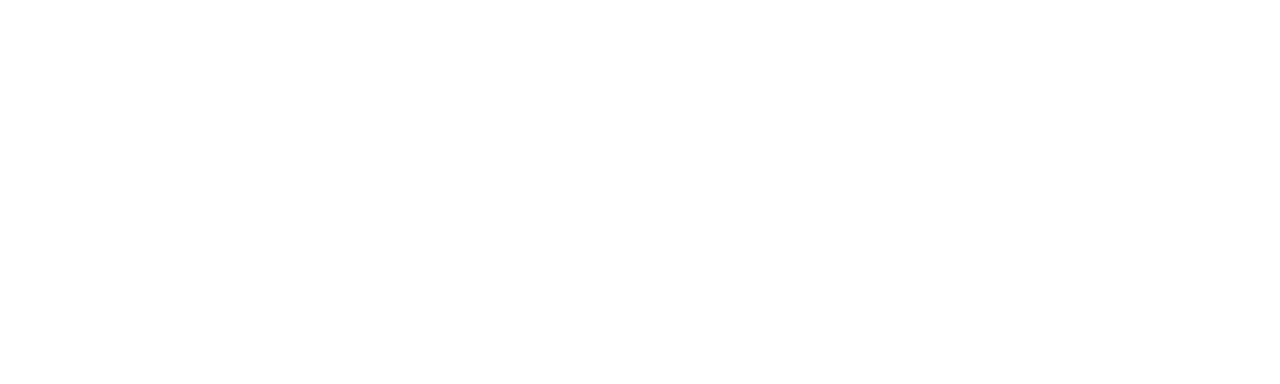
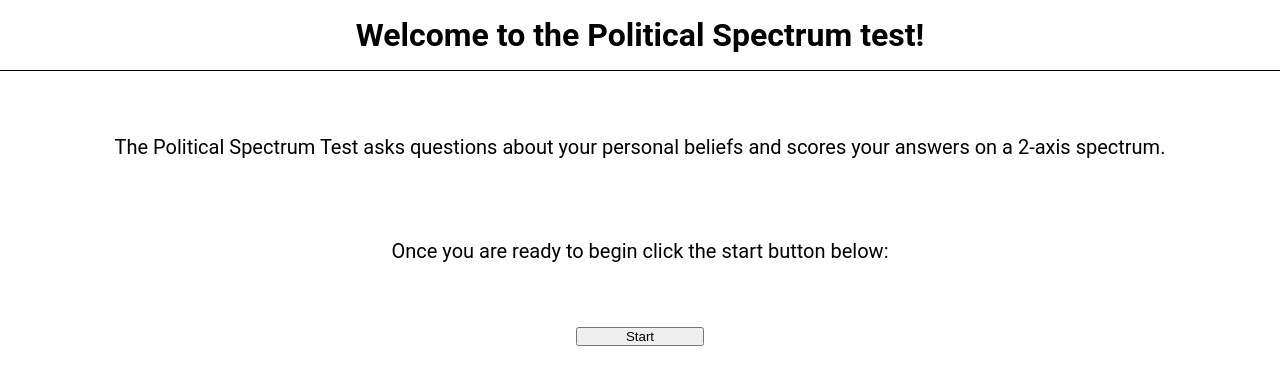
Before and after one commit to JMSONNE/Political-Spectrum, a React (Vite) app: page / in a window 1280 px wide. Shown: the top 384 px of the page. Built offline with nearby package versions, Linux system fonts and the light colour scheme.

Commit message:
created welcome page

```diff
--- a/src/App.jsx
+++ b/src/App.jsx
@@ -1,10 +1,25 @@
 import { useState } from 'react'
+import { Home } from './Components/Home'
+import { Quiz } from './Components/Quiz';
 
 function App() {
 
+  const [start, setStart] = useState(false);
+
+
+  const handleStart = () => {
+    if (start === true) {
+      return (
+        <Quiz />
+      )
+    }
+  }
+
   return (
     <>
-
+      <div>
+        <Home handleStart={handleStart} />
+      </div>
     </>
   )
 }
--- /dev/null
+++ b/src/Components/Home.jsx
@@ -0,0 +1,24 @@
+import React from 'react'
+
+export const Home = ({ handleStart }) => {
+    return (
+        <div style={{ display: 'flex', justifyContent: 'center', flexDirection: 'column' }}>
+            <h1 style={{ padding: '1rem', fontFamily: 'roboto', borderBottom: '1px solid black', textAlign: 'center' }}>
+                Welcome to the Political Spectrum test!
+            </h1>
+
+            <p style={{ textAlign: 'center', padding: '1rem', fontSize: '20px', fontFamily: 'roboto', margin: '3rem' }}>
+                The Political Spectrum Test asks questions about your personal beliefs and scores your answers
+                on a 2-axis spectrum.
+            </p>
+
+            <p style={{ textAlign: 'center', padding: '1rem', fontSize: '20px', fontFamily: 'roboto' }}>
+                Once you are ready to begin click the start button below:
+            </p>
+
+            <button onClick={handleStart} style={{ width: '10vw', alignSelf: 'center', margin: '3rem' }}>
+                Start
+            </button>
+        </div>
+    )
+}
--- /dev/null
+++ b/src/Components/Quiz.jsx
@@ -0,0 +1,7 @@
+import React from 'react'
+
+export const Quiz = () => {
+    return (
+        <div>Quiz</div>
+    )
+}
--- a/src/index.css
+++ b/src/index.css
@@ -0,0 +1,5 @@
+* {
+  margin: 0;
+  box-sizing: border-box;
+  padding: 0;
+}
--- a/src/main.jsx
+++ b/src/main.jsx
@@ -1,4 +1,3 @@
-import { StrictMode } from 'react'
 import { createRoot } from 'react-dom/client'
 import './index.css'
 import App from './App.jsx'
```
